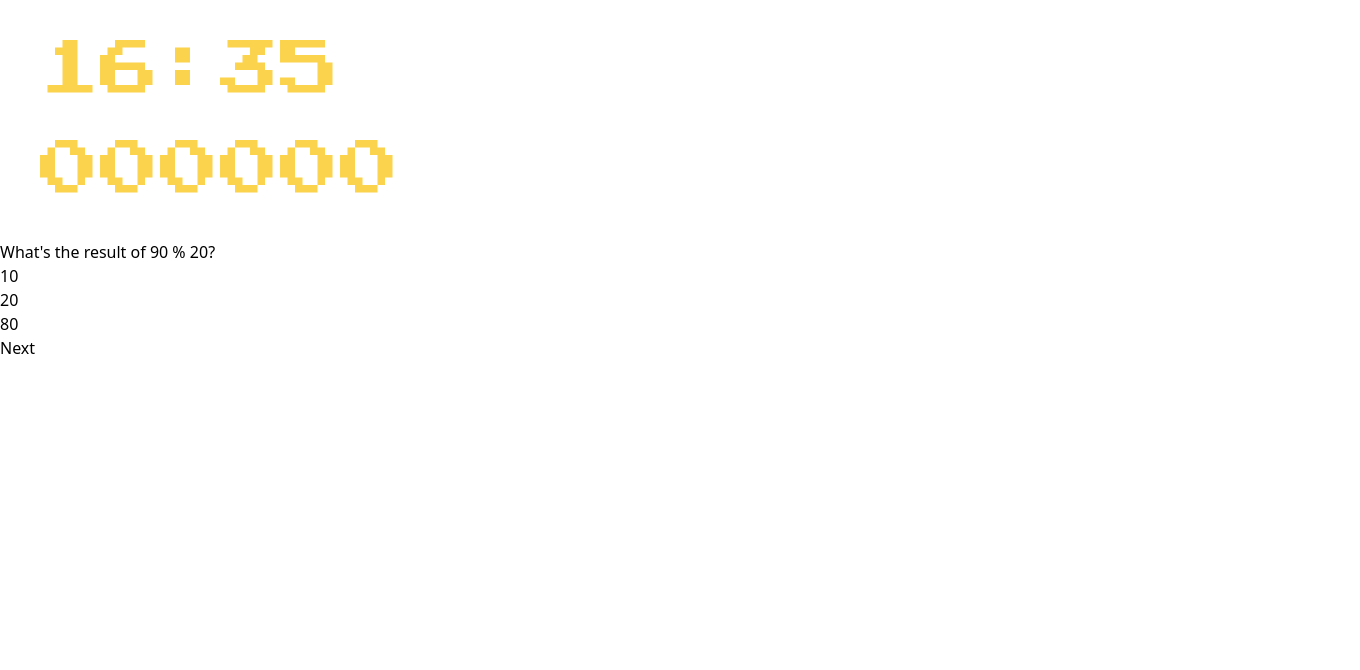
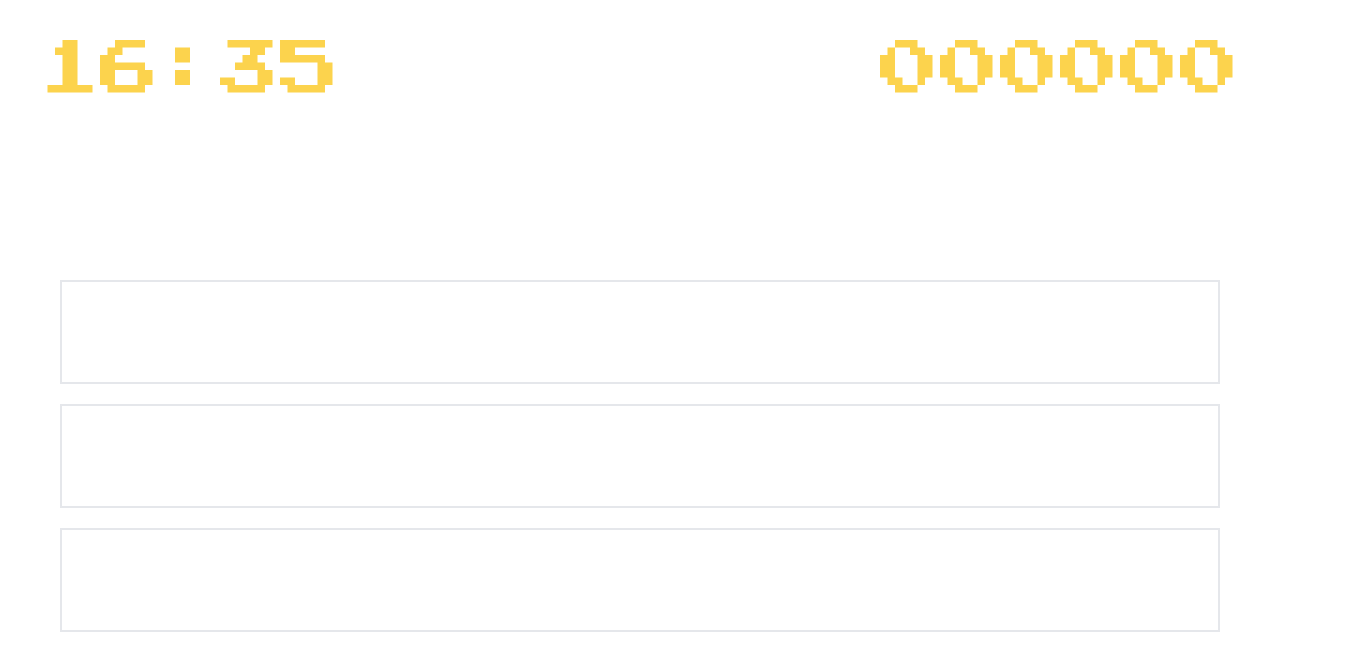
Before and after one commit to frnkst/retro-tech-quiz, a React (Create React App) app: page /questions in a window 1280 px wide. Shown: the top 670 px of the page, 1360 px wide, since content can reach past the window. Built offline with nearby package versions, Linux system fonts and the light colour scheme; the HTML template or start-up script is replaced by a standard one.

Commit message:
Apply basic styling

```diff
--- a/src/App.tsx
+++ b/src/App.tsx
@@ -11,7 +11,7 @@ export default function App() {
       <Router>
         <Switch>
           <Route path="/questions">
-            <Quiz allQuestions={getAllQuestions()} />
+            <Quiz topics={getAllQuestions()} />
           </Route>
           <Route exact path="/">
             <Start />
--- a/src/components/AskQuestion.tsx
+++ b/src/components/AskQuestion.tsx
@@ -7,10 +7,12 @@ type QuestionProps = {
 export function AskQuestion({ question }: QuestionProps) {
   return (
     <>
-      <div>{question.question}</div>
-      <div>{question.correct}</div>
-      <div>{question.wrong[0]}</div>
-      <div>{question.wrong[1]}</div>
+      <div className="md:text-6xl sm:text-3xl text-white m-10">
+        <div className="w-screen text-center m-10">{question.question}</div>
+        <div className="border-2 p-5 m-5 text-center">{question.correct}</div>
+        <div className="border-2 p-5 m-5 text-center">{question.wrong[0]}</div>
+        <div className="border-2 p-5 m-5 text-center">{question.wrong[1]}</div>
+      </div>
     </>
   )
 }
--- a/src/components/Quiz.tsx
+++ b/src/components/Quiz.tsx
@@ -4,11 +4,11 @@ import { useState } from 'react'
 import { AskQuestion } from './AskQuestion'
 import { Topic, Question } from './Categories'
 
-type GameProps = {
-  allQuestions: Topic[]
+type QuizProps = {
+  topics: Topic[]
 }
 
-export function Quiz({ allQuestions }: GameProps) {
+export function Quiz({ topics }: QuizProps) {
   const [position, setPosition] = useState({
     topicNumber: 0,
     questionNumber: 0,
@@ -16,7 +16,7 @@ export function Quiz({ allQuestions }: GameProps) {
 
   function getQuestion(): Question {
     const { topicNumber, questionNumber } = position
-    const topic = allQuestions[topicNumber]
+    const topic = topics[topicNumber]
 
     if (questionNumber >= topic.questions.length) {
       setPosition({ topicNumber: topicNumber + 1, questionNumber: 0 })
@@ -27,10 +27,14 @@ export function Quiz({ allQuestions }: GameProps) {
 
   return (
     <>
+      <div className="flex justify-between">
         <Timer time={1000} />
         <Score />
+      </div>
+      <div className="flex-row">
         <AskQuestion question={getQuestion()} />
         <button
+          className="md:text-6xl sm:text-3xl text-white m-10 w-screen"
           onClick={() =>
             setPosition({
               topicNumber: position.topicNumber,
@@ -40,6 +44,7 @@ export function Quiz({ allQuestions }: GameProps) {
         >
           Next
         </button>
+      </div>
     </>
   )
 }
```
Also changed, not shown: 1 other file (tests, documents, lock files or other folders). Lines whose indentation alone changed are shown as unchanged.
